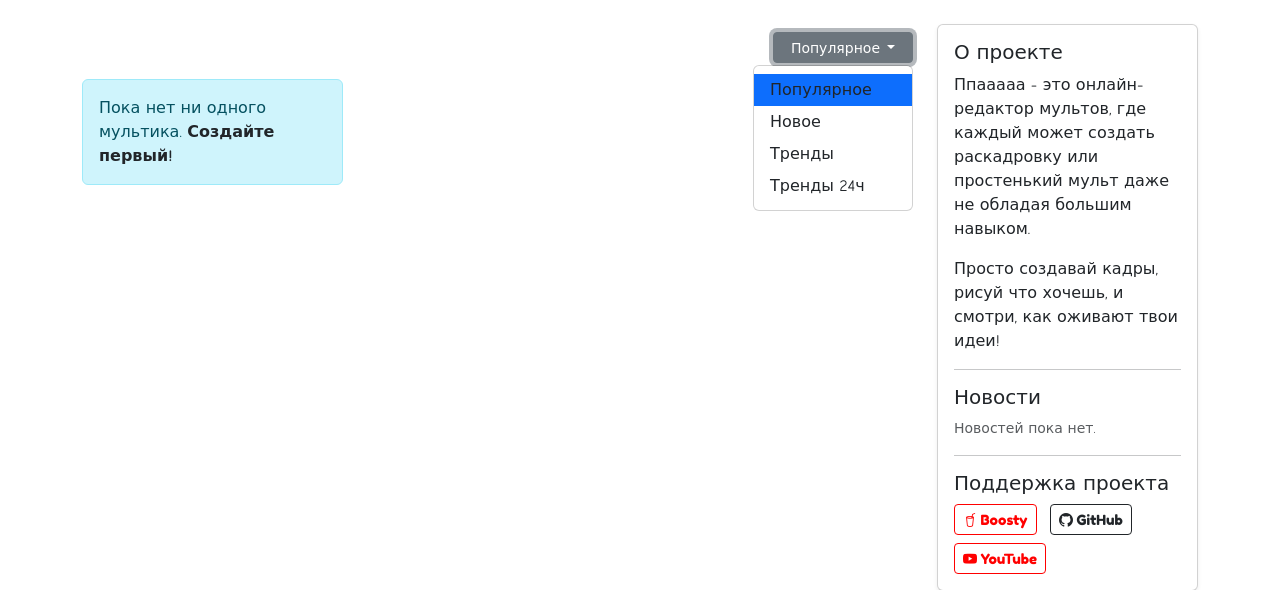
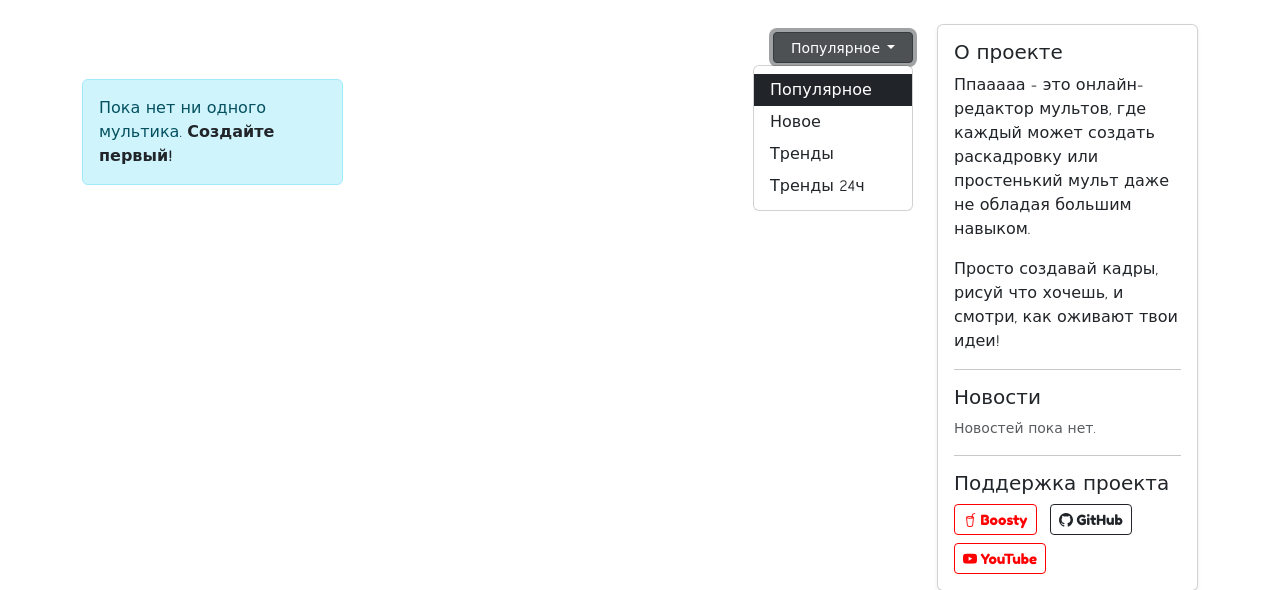
Before and after one commit to Ynt-dot/Ppaaaaa, a Django app: page / in a window 1280 px wide, after a click on "Популярное". Shown: the part 97-687 px from the top of the page. Run offline with Django 4.2, Linux system fonts and the light colour scheme; data that the repository does not hold is empty; some libraries are stand-ins or nearby versions.

Commit message:
Цвет меню сортировки
Цвет меню сортировки изменён с синего на чёрный

```diff
--- a/cartoons/static/cartoons/css/style.css
+++ b/cartoons/static/cartoons/css/style.css
@@ -130,6 +130,11 @@ a.username-link {
     background-color: #e9ecef;
     color: #212529;
 }
+.dropdown-item.active,
+.dropdown-item:active {
+    background-color: #212529 !important;
+    color: #fff !important;
+}
 
 /* === Pagination === */
 .page-link {
--- a/cartoons/templates/cartoons/index.html
+++ b/cartoons/templates/cartoons/index.html
@@ -52,7 +52,7 @@
 
             <!-- Выпадающее меню сортировки -->
             <div class="dropdown flex-shrink-0 align-self-end align-self-md-center" style="min-width: 140px">
-                <button class="btn btn-outline-secondary btn-sm dropdown-toggle w-100" type="button" data-bs-toggle="dropdown" aria-expanded="false">
+                <button class="btn btn-dark btn-sm dropdown-toggle w-100" type="button" data-bs-toggle="dropdown" aria-expanded="false">
                     {{ sort_label }}
                 </button>
                 <ul class="dropdown-menu dropdown-menu-end">
```
Also changed, not shown: README.md.
